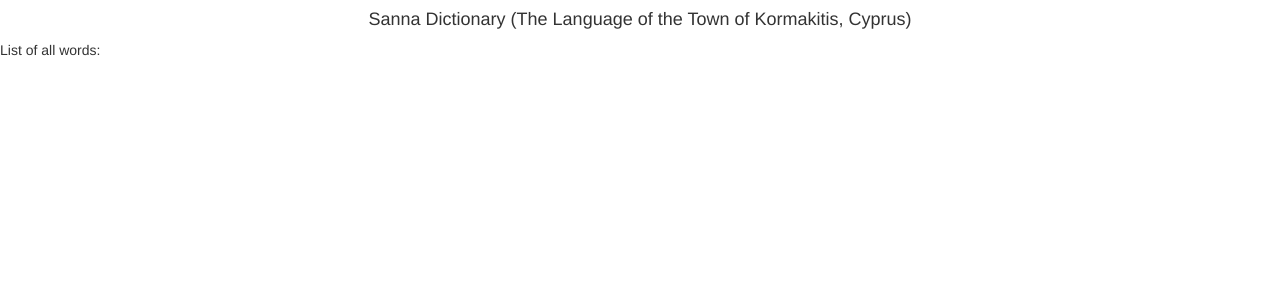
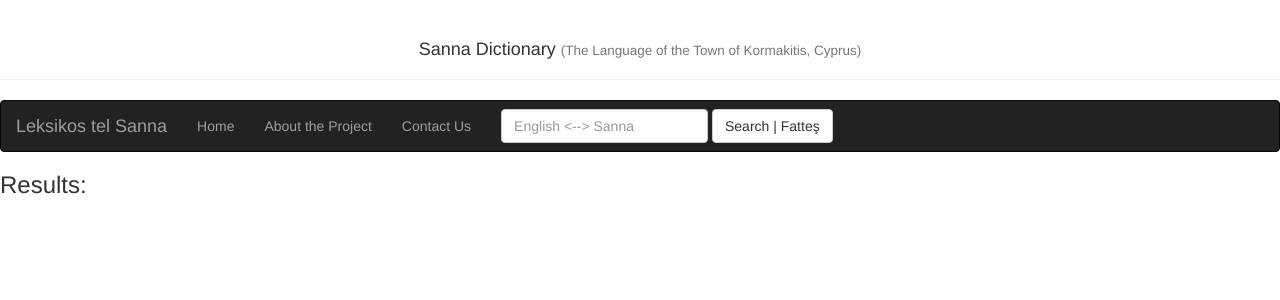
Before and after one commit to wmsimmons/LangApps, a Flask app: template sanna/sannadictsite/templates/results.html in a window 1280 px wide. Shown: the top 300 px of the page. Run offline with Flask 2, Linux system fonts and the light colour scheme; the template is opened without the code that fills it, so the values that code supplies are empty; some libraries are stand-ins or nearby versions.

Commit message:
Update results.html

```diff
--- a/sanna/sannadictsite/templates/results.html
+++ b/sanna/sannadictsite/templates/results.html
@@ -6,8 +6,31 @@
 	</head>
 
 	<link rel="stylesheet" type="text/css" href="{{ url_for('static', filename='style.css') }}">
-<h4 align="center">Sanna Dictionary (The Language of the Town of Kormakitis, Cyprus)</h4>
-List of all words:<br />
+	<div class="page-header">
+  		<h4 align="center"> Sanna Dictionary <small>(The Language of the Town of Kormakitis, Cyprus)</small></h4>
+	</div>
+
+	<body>
+		<nav class="navbar navbar-inverse" id="navybars">
+		   <div class="container-fluid">
+		     <div class="navbar-header">
+		       <a class="navbar-brand" href="#">Leksikos tel Sanna</a>
+		     </div>
+		     <ul class="nav navbar-nav">
+		     	<li role="navigation"><a href="#">Home</a></li>
+				<li role="navigation"><a href="#">About the Project</a></li>
+				<li role="navigation"><a href="#">Contact Us</a></li>
+		     </ul>
+		     <form class="navbar-form navbar-left" method="GET" role="search" action="/results">
+				<div class="form-group">
+				   	<input type="search" class="form-control" placeholder="English <--> Sanna" name="searchword">
+				</div>
+				<button type="submit" class="btn btn-default">Search | Fatteş</button>
+			</form>
+		   </div>
+		</nav>
+
+	</body>
+<h3 >Results:</h3><br>
 <a href="/word/{{ word }}">{{ word }}</a>
-
 </html>
```
